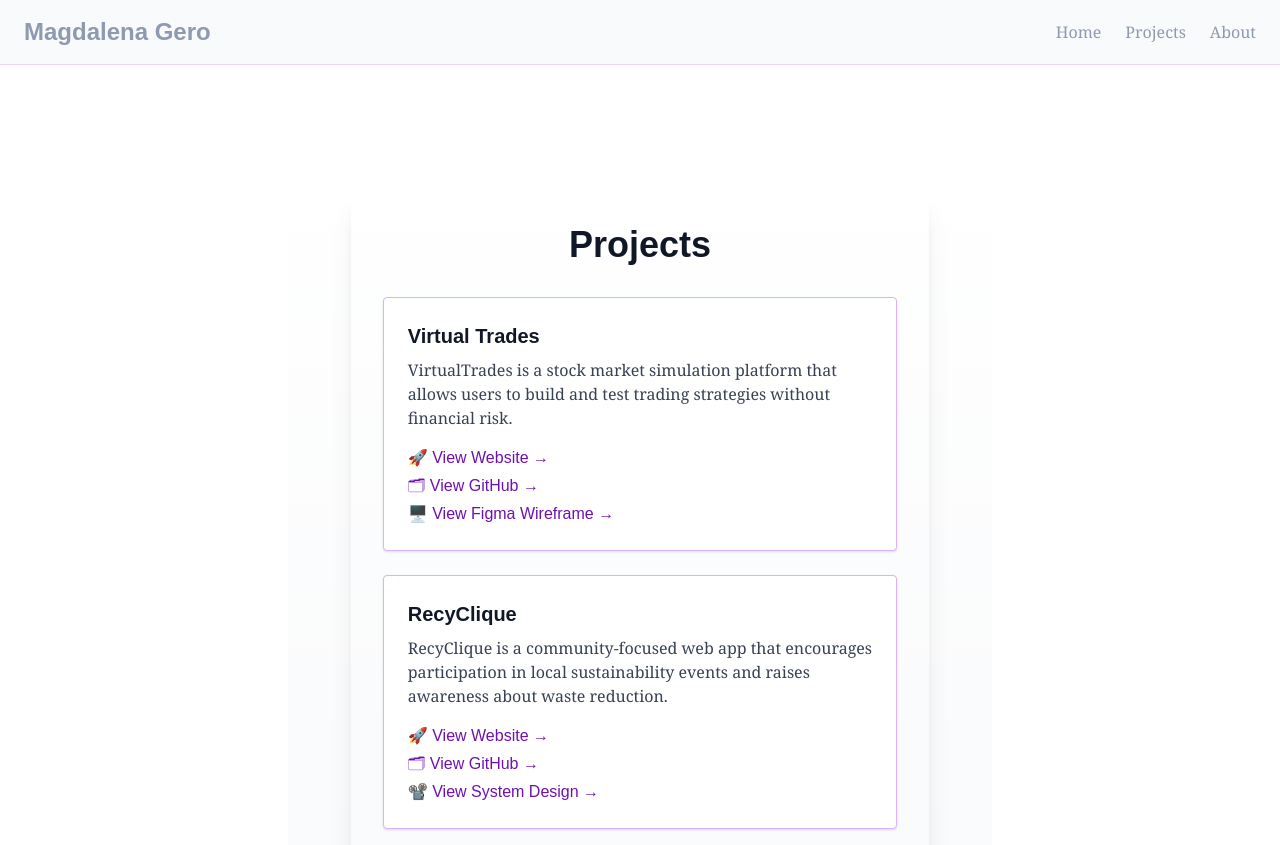
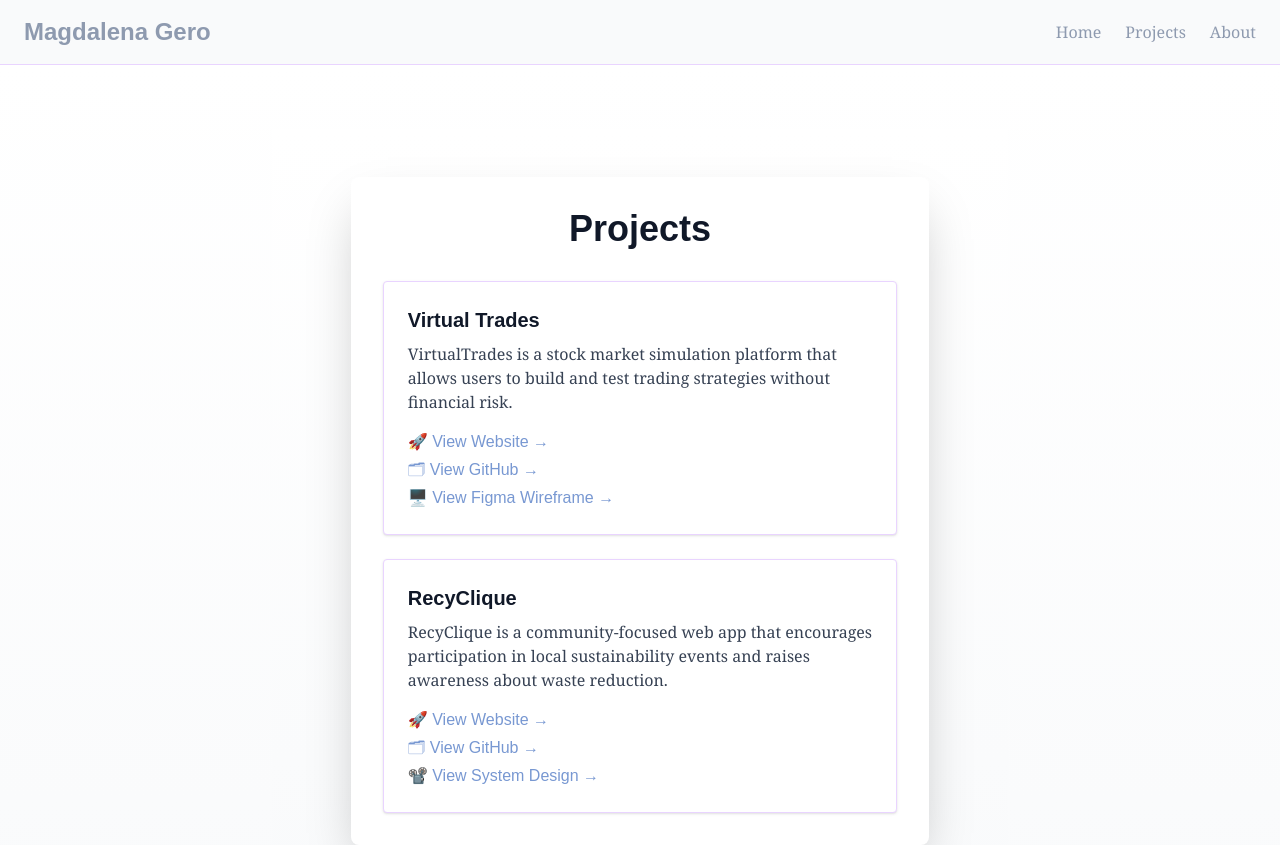
Before and after one commit to magdalenamaygero/my-portfolio, a Next.js app: page /projects in a window 1280 px wide. Shown: the top 845 px of the page. Built offline with nearby package versions, Linux system fonts and the light colour scheme.

Commit message:
updated colors from purple to blue, thin border

```diff
--- a/src/app/about/page.tsx
+++ b/src/app/about/page.tsx
@@ -39,29 +39,29 @@ export default function AboutPage() {
           {/* Medium Articles */}
           <section className="mb-10">
             <h2 className="text-2xl font-semibold mb-4 text-gray-900">Articles on Medium</h2>
-            <ul className="space-y-3 text-lg text-purple-700">
+            <ul className="space-y-3 text-lg text-[#7ca0e3]">
               <li>
-                <a href="https://medium.com/@magdalenamgero/react-b2de21f539b4" target="_blank" rel="noopener noreferrer" className="hover:underline">
+                <a href="https://medium.com/@magdalenamgero/react-b2de21f539b4" target="_blank" rel="noopener noreferrer" className="hover:font-bold">
                   🔗 React
                 </a>
               </li>
               <li>
-                <a href="https://medium.com/@magdalenamgero/typescript-101-an-overview-e97ab6403e66" target="_blank" rel="noopener noreferrer" className="hover:underline">
+                <a href="https://medium.com/@magdalenamgero/typescript-101-an-overview-e97ab6403e66" target="_blank" rel="noopener noreferrer" className="hover:font-bold">
                   🔗 Typescript: An Overview
                 </a>
               </li>
               <li>
-                <a href="https://medium.com/@magdalenamgero/redux-66117af84d4c" target="_blank" rel="noopener noreferrer" className="hover:underline">
+                <a href="https://medium.com/@magdalenamgero/redux-66117af84d4c" target="_blank" rel="noopener noreferrer" className="hover:font-bold">
                   🔗 A Beginner’s Guide to Redux
                 </a>
               </li>
               <li>
-                <a href="https://medium.com/@magdalenamgero/understanding-big-o-511369ccd841" target="_blank" rel="noopener noreferrer" className="hover:underline">
+                <a href="https://medium.com/@magdalenamgero/understanding-big-o-511369ccd841" target="_blank" rel="noopener noreferrer" className="hover:font-bold">
                   🔗 Understanding Big O Notation
                 </a>
               </li>
               <li>
-                <a href="https://medium.com/@magdalenamgero/conceptualizing-data-structures-f7e25a56b54f" target="_blank" rel="noopener noreferrer" className="hover:underline">
+                <a href="https://medium.com/@magdalenamgero/conceptualizing-data-structures-f7e25a56b54f" target="_blank" rel="noopener noreferrer" className="hover:font-bold">
                   🔗 Conceptualizing Data Structures
                 </a>
               </li>
@@ -69,7 +69,7 @@ export default function AboutPage() {
           </section>
 
           {/* Photos & Life Outside Coding */}
-          <section>
+          <section className="mb-10">
             <h2 className="text-2xl font-semibold mb-6 text-gray-900">What I Do When I’m Not Coding</h2>
             <div className="space-y-10">
               <div className="grid grid-cols-1 sm:grid-cols-2 gap-6 items-center">
@@ -105,7 +105,8 @@ export default function AboutPage() {
                   className="rounded-lg shadow-md"
                 />
                 <p className="text-gray-700 text-lg font-serif">
-                Most recently, I completed three cycles of the Google Software Engineering Program (GSWEP), where I worked closely with Google engineers to deepen my knowledge of data structures, algorithms, and technical interview preparation.</p>
+                Most recently, I completed three cycles of the Google Software Engineering Program (G-SWEP), where I worked closely with Google engineers to deepen my knowledge of data structures, algorithms,
+                and interview preparation.</p>
               </div>
               <div className="grid grid-cols-1 sm:grid-cols-2 gap-6 items-center">
                 <Image
@@ -116,7 +117,8 @@ export default function AboutPage() {
                   className="rounded-lg shadow-md"
                 />
                 <p className="text-gray-700 text-lg font-serif">
-                  I continuously strive to improve my skills in problem-solving, data structures and algorithms, and new technologies. Recently, I successfully completed a Microsoft course: Introduction to Computers and Operating Systems and Security.
+                  I continuously strive to improve my skills in problem-solving and new technologies. Recently, I successfully completed a Microsoft course:
+                  Introduction to Computers and Operating Systems and Security.
                 </p>
               </div>
               <div className="grid grid-cols-1 sm:grid-cols-2 gap-6 items-center">
--- a/src/app/layout.tsx
+++ b/src/app/layout.tsx
@@ -35,8 +35,8 @@ export default function RootLayout({
         </nav>
 
         {/* Main Content */}
-        <main className="flex-1 px-6 py-12 bg-white">
-          <div className="max-w-3xl mx-auto p-8 space-y-12">
+        <main className="flex-1 px-6 py-12 bg-gradient-to-b from-white to-gray-50">
+          <div className="max-w-3xl mx-auto p-4 space-y-12">
             {children}
           </div>
         </main>
@@ -53,7 +53,7 @@ export default function RootLayout({
             📂 GitHub
           </a>
           <a href="mailto:magdalenamgero@gmail.com" className="ml-4 hover:underline">
-            📩 Email Me
+            📩 Email
           </a>
         </footer>
       </body>
--- a/src/app/page.tsx
+++ b/src/app/page.tsx
@@ -20,7 +20,7 @@ export default function HomePage() {
           </p>
 
           {/* Featured Projects Preview */}
-          <div className="border border-purple-300 rounded-lg p-6 mb-8 shadow-sm text-left w-full">
+          <div className="border border-purple-200 rounded-lg p-6 mb-8 shadow-sm text-left w-full">
             <h3 className="text-xl font-semibold text-gray-800 mb-2">Featured Projects</h3>
             <ul className="list-disc list-inside text-gray-600 space-y-2">
               <li>📊 Risk-free stock market simulation for strategy building</li>
@@ -36,7 +36,7 @@ export default function HomePage() {
           </Link>
 
           {/* Learn More Preview */}
-          <div className="border border-purple-300 rounded-lg p-6 mt-12 mb-6 shadow-sm text-left">
+          <div className="border border-purple-200 rounded-lg p-6 mt-12 mb-6 shadow-sm text-left">
             <h3 className="text-xl font-semibold text-gray-800 mb-2">Learn More About Me</h3>
             <ul className="list-disc list-inside text-gray-600 space-y-2">
               <li>How I got started as a software developer</li>
--- a/src/app/projects/page.tsx
+++ b/src/app/projects/page.tsx
@@ -46,7 +46,7 @@ export default function ProjectsPage() {
             {projects.map((project, index) => (
             <motion.li
               key={project.title}
-              className="rounded p-6 shadow-sm bg-white border border-purple-300"
+              className="rounded p-6 shadow-sm bg-white border border-purple-200"
               initial={{ opacity: 0, y: 20 }}
               whileInView={{ opacity: 1, y: 0 }}
               viewport={{ once: true, amount: 0.3 }}
@@ -60,7 +60,7 @@ export default function ProjectsPage() {
                   href={project.link}
                   target="_blank"
                   rel="noopener noreferrer"
-                  className="text-purple-800 hover:underline font-medium block"
+                  className="text-[#7898d2] hover:underline hover:font-bold font-medium block"
                 >
                   🚀 View Website →
                 </a>
@@ -68,7 +68,7 @@ export default function ProjectsPage() {
                   href={project.repo}
                   target="_blank"
                   rel="noopener noreferrer"
-                  className="text-purple-800 hover:underline font-medium block"
+                  className="text-[#7898d2] hover:underline hover:font-bold font-medium block"
                 >
                   🗂 View GitHub →
                 </a>
@@ -77,7 +77,7 @@ export default function ProjectsPage() {
                     href={project.figma}
                     target="_blank"
                     rel="noopener noreferrer"
-                    className="text-purple-800 hover:underline font-medium block"
+                    className="text-[#7898d2] hover:underline hover:font-bold font-medium block"
                   >
                     🖥️ View Figma Wireframe →
                   </a>
@@ -87,7 +87,7 @@ export default function ProjectsPage() {
                     href={project.presentation}
                     target="_blank"
                     rel="noopener noreferrer"
-                    className="text-purple-800 hover:underline font-medium block"
+                    className="text-[#7898d2] hover:underline hover:font-bold font-medium block"
                   >
                     📽️ View System Design →
                   </a>
--- a/src/components/PageContainer.tsx
+++ b/src/components/PageContainer.tsx
@@ -2,7 +2,7 @@ import React from "react";
 
 export default function PageContainer({ children }: { children: React.ReactNode }) {
   return (
-    <div className="w-full px-4 sm:px-6 md:px-8 max-w-prose mx-auto py-8 shadow-xl">
+    <div className="w-full px-4 sm:px-6 md:px-8 max-w-prose mx-auto py-8 shadow-2xl  bg-white rounded-lg">
       {children}
     </div>
   );
```
